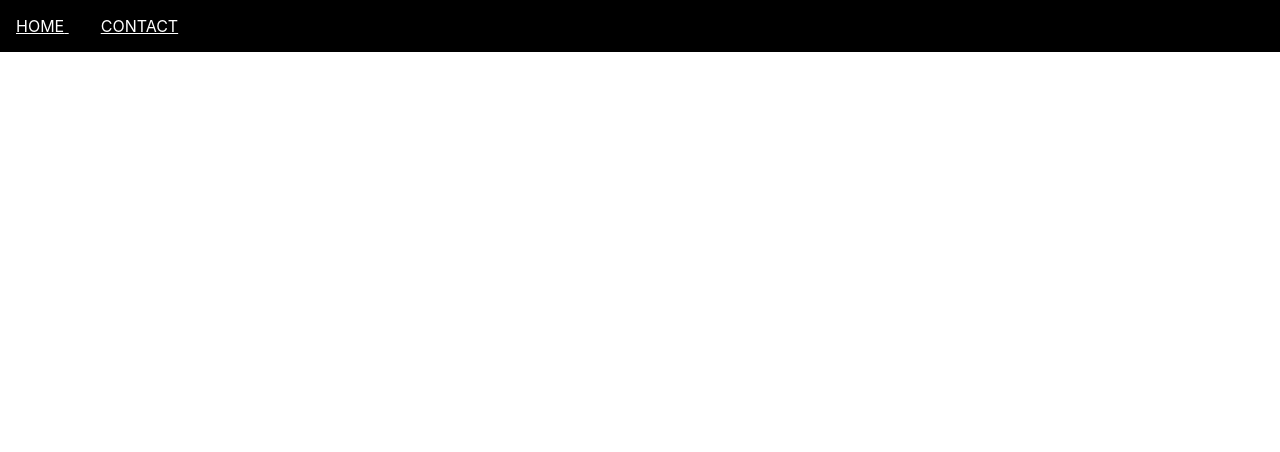
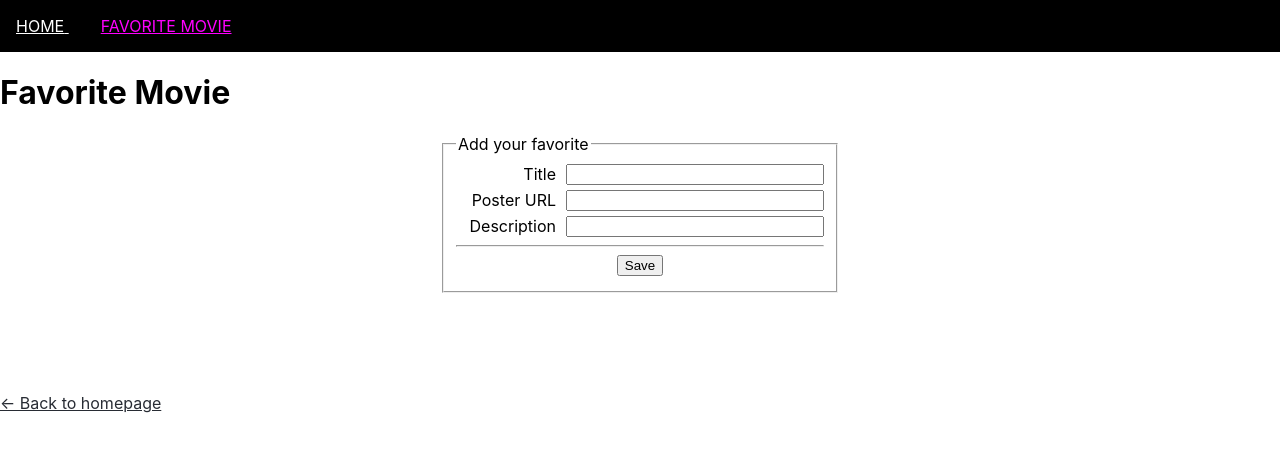
Before and after one commit to laura-mso/first-react-travel, a React (Create React App) app: page /film in a window 1280 px wide. Shown: the top 452 px of the page. Built offline with nearby package versions, Linux system fonts and the light colour scheme.

Commit message:
React 7 quest

```diff
--- a/src/App.css
+++ b/src/App.css
@@ -84,3 +84,34 @@ button:hover {
 .simpsonsimage {
   height: 200px;
 }
+
+.FormEmployee {
+  width: 400px;
+  margin: 20px auto;
+  text-align: left;
+}
+
+.FormEmployee h1 {
+  text-align: center;
+}
+
+.FormEmployee .form-data {
+  display: flex;
+  justify-content: center;
+  margin: 5px 0;
+}
+
+.FormEmployee .form-data label {
+  display: inline-block;
+  width: 100px;
+  margin-right: 10px;
+  text-align: right;
+}
+
+.FormEmployee .form-data input:not([type="submit"]) {
+  flex-grow: 1;
+}
+
+fieldset {
+  margin-bottom: 100px;
+}
--- a/src/App.js
+++ b/src/App.js
@@ -1,7 +1,7 @@
 import React, { Component } from "react";
 import { Route, BrowserRouter, Switch, NavLink } from "react-router-dom";
 import Home from "./components/Home";
-import Contact from "./components/Contact";
+import FavoriteFilm from "./components/FavoriteFilm";
 import "./App.css";
 
 class App extends Component {
@@ -17,15 +17,15 @@ class App extends Component {
             {" "}
             Home{" "}
           </NavLink>
-          <NavLink to="/contact" activeClassName="navactive">
+          <NavLink to="/film" activeClassName="navactive">
             {" "}
-            Contact{" "}
+            Favorite Movie{" "}
           </NavLink>
         </div>
         <div>
           <Switch>
             <Route path="/wcs-first-react-travel" component={Home} />
-            <Route path="/contact" component={Contact} />
+            <Route path="/film" component={FavoriteFilm} />
           </Switch>
         </div>
       </BrowserRouter>
--- a/src/components/Contact.js
+++ /dev/null
@@ -1,17 +0,0 @@
-import React, { Component } from "react";
-import { Link } from "react-router-dom";
-
-export default class Contact extends Component {
-  render() {
-    return (
-      <div>
-        <h1>Contact</h1>
-        <h2>This page is currently in progress</h2>
-        <Link to="/wcs-first-react-travel" className="homepagelink">
-          {" "}
-          Back to homepage
-        </Link>
-      </div>
-    );
-  }
-}
--- /dev/null
+++ b/src/components/FavoriteFilm.js
@@ -0,0 +1,111 @@
+import React, { Component } from "react";
+import { Link } from "react-router-dom";
+import "../App.css";
+
+export default class FavoriteFilm extends Component {
+  constructor(props) {
+    super(props);
+    this.state = {
+      name: "",
+      poster: "",
+      comment: ""
+    };
+    this.onChange = this.onChange.bind(this);
+    this.submitForm = this.submitForm.bind(this);
+  }
+
+  onChange(e) {
+    this.setState({
+      [e.target.name]: e.target.value
+    });
+  }
+
+  submitForm(e) {
+    e.preventDefault();
+    this.setState({
+      name: "",
+      poster: "",
+      comment: ""
+    });
+    const config = {
+      method: "POST",
+      headers: {
+        "Content-Type": "application/json"
+      },
+      body: JSON.stringify(this.state)
+    };
+
+    const url = "http://campus-bordeaux.ovh:3001/api/quests/movies/";
+
+    fetch(url, config)
+      .then(res => res.json())
+      .then(res => {
+        if (res.error) {
+          alert(res.error);
+        } else {
+          alert(`Movie added in database with ID ${res}`);
+        }
+      })
+      .catch(e => {
+        console.error(e);
+        alert(
+          "We were not able to store that movie successfully. Please try again."
+        );
+      });
+  }
+
+  render() {
+    return (
+      <div>
+        <h1>Favorite Movie</h1>
+        <div className="FormEmployee">
+          <form onSubmit={this.submitForm}>
+            <fieldset>
+              <legend>Add your favorite</legend>
+              <div className="form-data">
+                <label htmlFor="name">Title</label>
+                <input
+                  type="text"
+                  id="name"
+                  name="name"
+                  onChange={this.onChange}
+                  value={this.state.name}
+                />
+              </div>
+
+              <div className="form-data">
+                <label htmlFor="poster">Poster URL</label>
+                <input
+                  type="url"
+                  id="poster"
+                  name="poster"
+                  onChange={this.onChange}
+                  value={this.state.poster}
+                />
+              </div>
+
+              <div className="form-data">
+                <label htmlFor="comment">Description</label>
+                <input
+                  type="text"
+                  id="comment"
+                  name="comment"
+                  onChange={this.onChange}
+                  value={this.state.comment}
+                />
+              </div>
+              <hr />
+              <div className="form-data">
+                <input type="submit" value="Save" />
+              </div>
+            </fieldset>
+          </form>
+        </div>
+        <Link to="/wcs-first-react-travel" className="homepagelink">
+          {" "}
+          &#8592; Back to homepage
+        </Link>
+      </div>
+    );
+  }
+}
--- a/src/components/Home.js
+++ b/src/components/Home.js
@@ -4,6 +4,7 @@ import Button from "./Button";
 import Location from "./travellocation";
 import SimpsonsAPI from "./SimpsonsAPI";
 import GenerateQuote from "./GenerateQuote";
+import Timer from "./Timer";
 
 class Home extends Component {
   constructor(props) {
@@ -32,7 +33,9 @@ class Home extends Component {
   render() {
     return (
       <div className="App">
+        <Timer />
         <Button />
+
         <div className="Travelsection">
           <Location />
         </div>
--- /dev/null
+++ b/src/components/Timer.js
@@ -0,0 +1,27 @@
+import React, { Component } from "react";
+
+export default class Timer extends Component {
+  constructor(props) {
+    super(props);
+    this.state = { date: new Date() };
+  }
+
+  componentDidMount() {
+    this.interval = setInterval(
+      () => this.setState({ date: new Date() }),
+      1000
+    );
+  }
+
+  componentWillUnmount() {
+    clearInterval(this.interval);
+  }
+
+  componentDidUpdate() {
+    console.log("New change");
+  }
+
+  render() {
+    return <div>{this.state.date.toLocaleTimeString()}</div>;
+  }
+}
```
